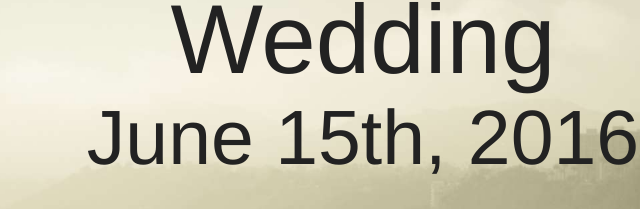
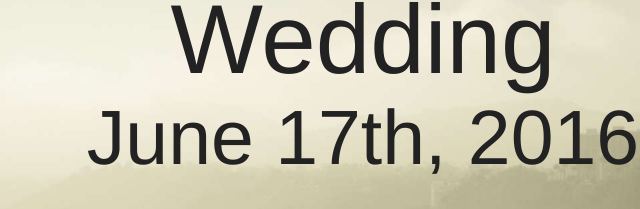
Before and after one commit to JulianLeland/wedding, a plain HTML site: page index.html in a window 1280 px wide. Shown: the part 288-497 px from the top of the page, 277-917 px from the left. Drawn offline with nearby package versions, Linux system fonts and the light colour scheme; a web font is replaced by a local one.

Commit message:
Fixed wedding date (oh no!)

```diff
--- a/index.html
+++ b/index.html
@@ -51,7 +51,7 @@
 
 				<!-- Site Title, your name, HELLO msg, etc. -->
 				<h1 class="title">Avery & Julian's Wedding</h1>
-				<h2 class="subtitle">June 15th, 2016</h2>
+				<h2 class="subtitle">June 17th, 2016</h2>
 
 				<!-- Short introductory (optional) -->
 				<h3 class="tagline">
```
